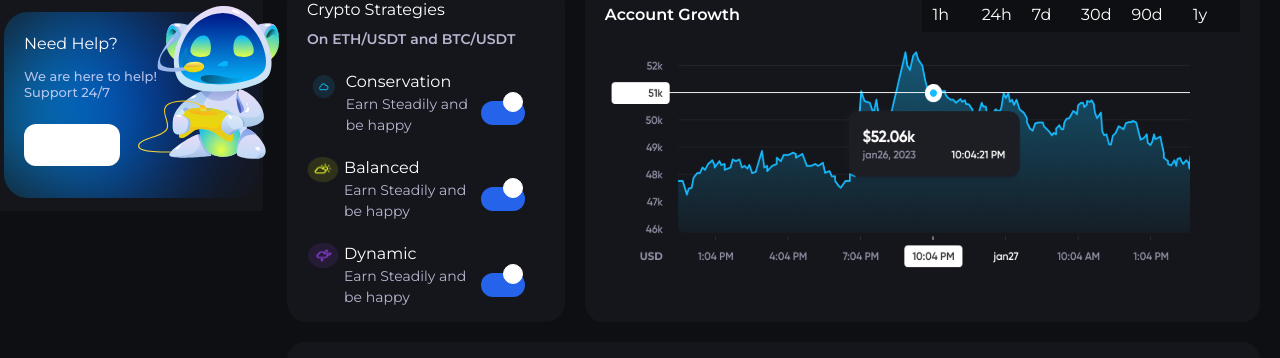
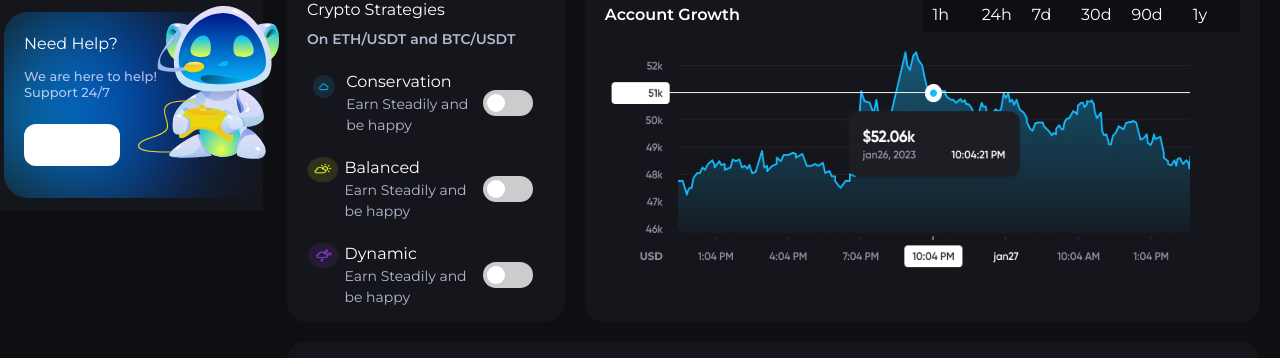
Before and after one commit to S-ali007/BlackAlgo-v1, a Next.js app: page /dashboard in a window 1280 px wide. Shown: the part 589-947 px from the top of the page. Built offline with nearby package versions, Linux system fonts and the light colour scheme.

Commit message:
Dashboard Toggle Button Changed

```diff
--- a/src/app/dashboard/Dashboard.jsx
+++ b/src/app/dashboard/Dashboard.jsx
@@ -1,12 +1,19 @@
+"use client";
 import Button from "@/components/Button/Button";
 import Footer from "@/components/Footer";
 import Link from "next/link";
+import { useState } from "react";
 
 function Dashboard() {
   const gradientStyle = {
     backgroundImage: "linear-gradient(141deg, #001687 5.29%, #05B6FE 101.76%)",
   };
-
+  const [toggleStates, setToggleStates] = useState([false, false, false]);
+  const handleCheckboxChange = (index) => {
+    const newToggleStates = [...toggleStates];
+    newToggleStates[index] = !newToggleStates[index];
+    setToggleStates(newToggleStates);
+  };
   const maindata = [
     {
       id: "0",
@@ -334,7 +341,7 @@ function Dashboard() {
         {/* side navbar div */}
         <div className="max-w-[263px] w-full flex gap-[250px] flex-col justify-between  ">
           <div className="max-w-[263px] w-full flex flex-col  mt-[17px]  gap-[4px]  ">
-            <div className="group flex max-w-[263px] w-full  items-center gap-[16px] pl-[24px]  border-l-[2px] border-transparent hover:bg-[#E0E0FF0A] hover:border-l-[2px]   hover:border-[#00BBFF]">
+            <div className="group flex max-w-[263px] w-full cursor-pointer  items-center gap-[16px] pl-[24px]  border-l-[2px] border-transparent hover:bg-[#E0E0FF0A] hover:border-l-[2px]   hover:border-[#00BBFF]">
               <div className="w-full max-w-[20px]">
                 <svg
                   xmlns="http://www.w3.org/2000/svg"
@@ -355,7 +362,7 @@ function Dashboard() {
                 Dashboard
               </div>
             </div>
-            <div className="group flex max-w-[263px] w-full  items-center gap-[16px] pl-[24px] border-l-[2px] border-transparent hover:bg-[#E0E0FF0A] hover:border-l-[2px]   hover:border-[#00BBFF]">
+            <div className="group flex max-w-[263px] w-full cursor-pointer items-center gap-[16px] pl-[24px] border-l-[2px] border-transparent hover:bg-[#E0E0FF0A] hover:border-l-[2px]   hover:border-[#00BBFF]">
               <div className="w-full max-w-[20px]">
                 <svg
                   xmlns="http://www.w3.org/2000/svg"
@@ -377,7 +384,7 @@ function Dashboard() {
                 Transactions
               </div>
             </div>
-            <div className="group flex max-w-[263px] w-full  items-center gap-[16px] pl-[24px] border-l-[2px] border-transparent hover:bg-[#E0E0FF0A] hover:border-l-[2px]   hover:border-[#00BBFF]">
+            <div className="group flex max-w-[263px] w-full cursor-pointer items-center gap-[16px] pl-[24px] border-l-[2px] border-transparent hover:bg-[#E0E0FF0A] hover:border-l-[2px]   hover:border-[#00BBFF]">
               <div className="w-full max-w-[20px]">
                 <svg
                   xmlns="http://www.w3.org/2000/svg"
@@ -399,7 +406,7 @@ function Dashboard() {
                 Settings
               </div>
             </div>
-            <div className="group flex max-w-[263px] w-full  items-center gap-[16px] pl-[24px] border-l-[2px] border-transparent hover:bg-[#E0E0FF0A] hover:border-l-[2px]   hover:border-[#00BBFF]">
+            <div className="group flex max-w-[263px] w-full cursor-pointer items-center gap-[16px] pl-[24px] border-l-[2px] border-transparent hover:bg-[#E0E0FF0A] hover:border-l-[2px]   hover:border-[#00BBFF]">
               <div className="w-full max-w-[20px]">
                 <svg
                   xmlns="http://www.w3.org/2000/svg"
@@ -421,7 +428,7 @@ function Dashboard() {
                 Help
               </div>
             </div>
-            <div className="group flex max-w-[263px] w-full  items-center gap-[16px] pl-[24px] border-l-[2px] border-transparent hover:bg-[#E0E0FF0A] hover:border-l-[2px]   hover:border-[#00BBFF]">
+            <div className="group flex max-w-[263px] w-full cursor-pointer items-center gap-[16px] pl-[24px] border-l-[2px] border-transparent hover:bg-[#E0E0FF0A] hover:border-l-[2px]   hover:border-[#00BBFF]">
               <div className="w-full max-w-[20px]">
                 <svg
                   xmlns="http://www.w3.org/2000/svg"
@@ -443,7 +450,7 @@ function Dashboard() {
                 Admin
               </div>
             </div>
-            <div className="group flex max-w-[263px] w-full  items-center gap-[16px] pl-[24px] border-l-[2px] border-transparent hover:bg-[#E0E0FF0A] hover:border-l-[2px]   hover:border-[#00BBFF]">
+            <div className="group flex max-w-[263px] w-full cursor-pointer items-center gap-[16px] pl-[24px] border-l-[2px] border-transparent hover:bg-[#E0E0FF0A] hover:border-l-[2px]   hover:border-[#00BBFF]">
               <div className="w-full max-w-[20px]">
                 <svg
                   xmlns="http://www.w3.org/2000/svg"
@@ -465,7 +472,7 @@ function Dashboard() {
                 MT Accounts
               </div>
             </div>
-            <div className="group flex max-w-[263px] w-full  items-center gap-[16px] pl-[24px] border-l-[2px] border-transparent hover:bg-[#E0E0FF0A] hover:border-l-[2px]   hover:border-[#00BBFF]">
+            <div className="group flex max-w-[263px] w-full cursor-pointer items-center gap-[16px] pl-[24px] border-l-[2px] border-transparent hover:bg-[#E0E0FF0A] hover:border-l-[2px]   hover:border-[#00BBFF]">
               <div className="w-full max-w-[20px]">
                 <svg
                   xmlns="http://www.w3.org/2000/svg"
@@ -500,15 +507,18 @@ function Dashboard() {
                   We are here to help! Support 24/7
                 </div>
                 <div className="mt-[24px] max-w-[96px] w-full ">
-                <Button extraClasses={'bg-[#fff] max-w-[96px] w-full  text-[#0000CC] py-[8px] '} text={'Get Help'} href={"/"}/>
+                  <Button
+                    extraClasses={
+                      "bg-[#fff] max-w-[96px] w-full  text-[#0000CC] py-[8px] "
+                    }
+                    text={"Get Help"}
+                    href={"/"}
+                  />
+                </div>
               </div>
-              </div>
-
 
               <div className="absolute max-w-[255px]  w-full  flex   justify-end items-end ml-[25px] mt-[-6px] z-20">
                 <img src="/Dashborad_assets/need-help-asset.svg" alt="" />
-
-
               </div>
               <div className="max-w-[512px] full   rounded-[24px]  min-h-[186px] h-full  overflow-hidden">
                 <div
@@ -600,20 +610,90 @@ function Dashboard() {
                   id=""
                   className=" bg-inherit max-w-[74px] w-full"
                 >
-                  <option label="1">1</option>
-                  <option label="2">2</option>
-                  <option label="3">3</option>
-                  <option label="4">4</option>
-                  <option label="5">5</option>
-                  <option label="6">6</option>
-                  <option label="7">7</option>
-                  <option label="8">8</option>
-                  <option label="9">9</option>
-                  <option label="10">10</option>
-                  <option label="11">11</option>
-                  <option label="12">12</option>
-                  <option label="13">13</option>
-                  <option label="14">14</option>
+                  <option
+                    label="1"
+                    className="text-[#fff] bg-[#15161B] text-[14px] font-[600]"
+                  >
+                    1
+                  </option>
+                  <option
+                    label="2"
+                    className="text-[#fff] bg-[#15161B] text-[14px] font-[600]"
+                  >
+                    2
+                  </option>
+                  <option
+                    label="3"
+                    className="text-[#fff] bg-[#15161B] text-[14px] font-[600]"
+                  >
+                    3
+                  </option>
+                  <option
+                    label="4"
+                    className="text-[#fff] bg-[#15161B] text-[14px] font-[600]"
+                  >
+                    4
+                  </option>
+                  <option
+                    label="5"
+                    className="text-[#fff] bg-[#15161B] text-[14px] font-[600]"
+                  >
+                    5
+                  </option>
+                  <option
+                    label="6"
+                    className="text-[#fff] bg-[#15161B] text-[14px] font-[600]"
+                  >
+                    6
+                  </option>
+                  <option
+                    label="7"
+                    className="text-[#fff] bg-[#15161B] text-[14px] font-[600]"
+                  >
+                    7
+                  </option>
+                  <option
+                    label="8"
+                    className="text-[#fff] bg-[#15161B] text-[14px] font-[600]"
+                  >
+                    8
+                  </option>
+                  <option
+                    label="9"
+                    className="text-[#fff] bg-[#15161B] text-[14px] font-[600]"
+                  >
+                    9
+                  </option>
+                  <option
+                    label="10"
+                    className="text-[#fff] bg-[#15161B] text-[14px] font-[600]"
+                  >
+                    10
+                  </option>
+                  <option
+                    label="11"
+                    className="text-[#fff] bg-[#15161B] text-[14px] font-[600]"
+                  >
+                    11
+                  </option>
+                  <option
+                    label="12"
+                    className="text-[#fff] bg-[#15161B] text-[14px] font-[600]"
+                  >
+                    12
+                  </option>
+                  <option
+                    label="13"
+                    className="text-[#fff] bg-[#15161B] text-[14px] font-[600]"
+                  >
+                    13
+                  </option>
+                  <option
+                    label="14"
+                    className="text-[#fff] bg-[#15161B] text-[14px] font-[600]"
+                  >
+                    14
+                  </option>
                 </select>
               </div>
               <div className="max-w-[187px] w-full flex gap-[8px] items-center mt-[8px]">
@@ -851,14 +931,25 @@ function Dashboard() {
                   </div>
                 </div>
 
-                <label class="relative inline-flex items-center mr-5 cursor-pointer mt-[20px] justify-center ">
+                <label className="autoSaverSwitch relative inline-flex cursor-pointer select-none items-center">
                   <input
                     type="checkbox"
-                    value=""
-                    class="sr-only peer"
-                    checked
+                    name="autoSaver"
+                    className="sr-only"
+                    checked={toggleStates[0]}
+                    onChange={() => handleCheckboxChange(0)}
                   />
-                  <div className="w-11 h-6  bg-gray-200 rounded-full   dark:bg-gray-700 peer-checked:after:translate-x-full peer-checked:after:border-white after:content-[''] after:absolute after:top-0.5 after:left-[2px] after:bg-white after:border-gray-300 after:border after:rounded-full after:h-5 after:w-5 after:transition-all dark:border-gray-600 peer-checked:bg-blue-600"></div>
+                  <span
+                    className={`slider mr-3 flex h-[26px] w-[50px] items-center rounded-full p-1 duration-200 ${
+                      toggleStates[0] ? "bg-[#00BBFF]" : "bg-[#CCCCCE]"
+                    }`}
+                  >
+                    <span
+                      className={`dot h-[18px] w-[18px] rounded-full bg-white duration-200 ${
+                        toggleStates[0] ? "translate-x-6" : ""
+                      }`}
+                    ></span>
+                  </span>
                 </label>
               </div>
               <div className="flex  justify-between mt-[20px] ">
@@ -878,14 +969,25 @@ function Dashboard() {
                   </div>
                 </div>
 
-                <label class="relative inline-flex items-center mr-5 cursor-pointer mt-[20px] justify-center ">
+                <label className="autoSaverSwitch relative inline-flex cursor-pointer select-none items-center">
                   <input
                     type="checkbox"
-                    value=""
-                    class="sr-only peer"
-                    checked
+                    name="autoSaver"
+                    className="sr-only"
+                    checked={toggleStates[1]}
+                    onChange={() => handleCheckboxChange(1)}
                   />
-                  <div className="w-11 h-6  bg-gray-200 rounded-full   dark:bg-gray-700 peer-checked:after:translate-x-full peer-checked:after:border-white after:content-[''] after:absolute after:top-0.5 after:left-[2px] after:bg-white after:border-gray-300 after:border after:rounded-full after:h-5 after:w-5 after:transition-all dark:border-gray-600 peer-checked:bg-blue-600"></div>
+                  <span
+                    className={`slider mr-3 flex h-[26px] w-[50px] items-center rounded-full p-1 duration-200 ${
+                      toggleStates[1] ? "bg-[#00BBFF]" : "bg-[#CCCCCE]"
+                    }`}
+                  >
+                    <span
+                      className={`dot h-[18px] w-[18px] rounded-full bg-white duration-200 ${
+                        toggleStates[1] ? "translate-x-6" : ""
+                      }`}
+                    ></span>
+                  </span>
                 </label>
               </div>
               <div className="flex  justify-between mt-[20px] ">
@@ -905,14 +1007,25 @@ function Dashboard() {
                   </div>
                 </div>
 
-                <label class="relative inline-flex items-center mr-5 cursor-pointer mt-[20px] justify-center ">
+                <label className="autoSaverSwitch relative inline-flex cursor-pointer select-none items-center">
                   <input
                     type="checkbox"
-                    value=""
-                    class="sr-only peer"
-                    checked
+                    name="autoSaver"
+                    className="sr-only"
+                    checked={toggleStates[2]}
+                    onChange={() => handleCheckboxChange(2)}
                   />
-                  <div className="w-11 h-6  bg-gray-200 rounded-full   dark:bg-gray-700 peer-checked:after:translate-x-full peer-checked:after:border-white after:content-[''] after:absolute after:top-0.5 after:left-[2px] after:bg-white after:border-gray-300 after:border after:rounded-full after:h-5 after:w-5 after:transition-all dark:border-gray-600 peer-checked:bg-blue-600"></div>
+                  <span
+                    className={`slider mr-3 flex h-[26px] w-[50px] items-center rounded-full p-1 duration-200 ${
+                      toggleStates[2] ? "bg-[#00BBFF]" : "bg-[#CCCCCE]"
+                    }`}
+                  >
+                    <span
+                      className={`dot h-[18px] w-[18px] rounded-full bg-white duration-200 ${
+                        toggleStates[2] ? "translate-x-6" : ""
+                      }`}
+                    ></span>
+                  </span>
                 </label>
               </div>
             </div>
```
Also changed, not shown: src/app/payment/Payment.jsx (+7 -7 lines), src/components/ScheduleDemo/ScheduleDemo.jsx (+7 -6 lines).
